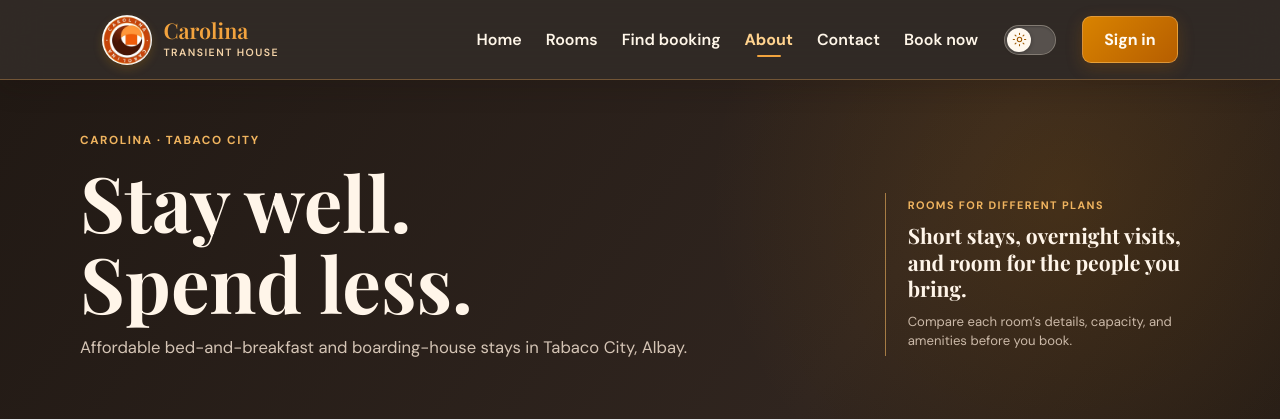
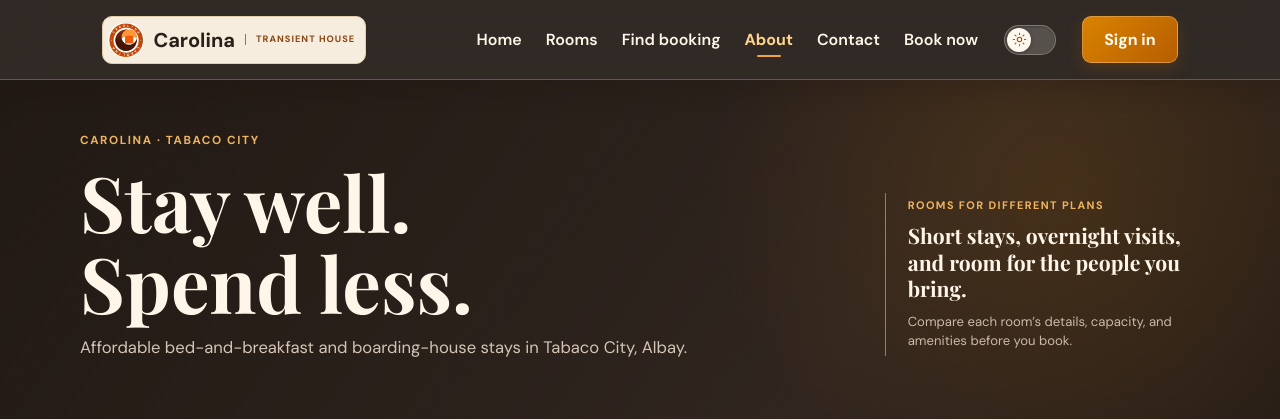
Before and after one commit to almostonehundredpercent/CAROLINA5, a Laravel app: page /about in a window 1280 px wide. Shown: the top 420 px of the page. Run offline with Laravel 12, Linux system fonts and the light colour scheme; data comes from the database, SQL or seed files in the repository; parts of the project's set-up code (start-up, migrations or seed data) failed here and were passed over.

Commit message:
Apply modern cream header wordmark

```diff
--- a/public/css/navigation-glass.css
+++ b/public/css/navigation-glass.css
@@ -1,4 +1,26 @@
 /* Shared public-site header: the espresso glass treatment stays scoped to navigation. */
+.nav .brand.brand--modern {
+    flex: none;
+    gap: 9px;
+    padding: 5px 10px 5px 5px;
+    border: 1px solid #e4cda9;
+    border-radius: 10px;
+    background: #f6eddf;
+    color: #2b2019;
+    font: 800 1.25rem/1 'DM Sans', Arial, sans-serif;
+}
+.nav .brand--modern .brand-logo { width: 36px; height: 36px; box-shadow: none; }
+.nav .brand--modern .brand-wordmark { display: grid; gap: 3px; white-space: nowrap; }
+.nav .brand--modern .brand-wordmark small {
+    margin: 0;
+    color: #874511;
+    font: 800 .58rem/1.2 'DM Sans', Arial, sans-serif;
+    letter-spacing: .11em;
+}
+@media (min-width: 1200px) {
+    .nav .brand--modern .brand-wordmark { display: flex; align-items: center; gap: 10px; }
+    .nav .brand--modern .brand-wordmark small { border-inline-start: 1px solid #b46b26; padding-inline-start: 10px; }
+}
 .nav {
     background-color: rgba(28, 20, 15, 0.9);
     border-bottom: 1px solid rgba(222, 158, 82, 0.38);
--- a/resources/views/layouts/app.blade.php
+++ b/resources/views/layouts/app.blade.php
@@ -49,8 +49,8 @@
         <span class="network-loader-track" aria-hidden="true"><i></i></span>
     </div>
     <header class="nav{{ request()->routeIs('home') ? ' nav--over-hero' : '' }}">
-        <a class="brand" href="{{ route('home') }}">
-            <picture class="brand-logo-picture"><source type="image/webp" srcset="{{ asset('images/carolina-logo-256.webp') }}"><img class="brand-logo" src="{{ asset('images/carolina-logo.jpg') }}" alt="Carolina logo"></picture><span>Carolina <small>TRANSIENT HOUSE</small></span>
+        <a class="brand brand--modern" href="{{ route('home') }}">
+            <picture class="brand-logo-picture"><source type="image/webp" srcset="{{ asset('images/carolina-logo-256.webp') }}"><img class="brand-logo" src="{{ asset('images/carolina-logo.jpg') }}" alt=""></picture><span class="brand-wordmark">Carolina <small>TRANSIENT HOUSE</small></span>
         </a>
         <button class="menu-toggle" type="button" aria-expanded="false" aria-controls="primary-navigation">
             <span class="sr-only">Open navigation menu</span>
```
